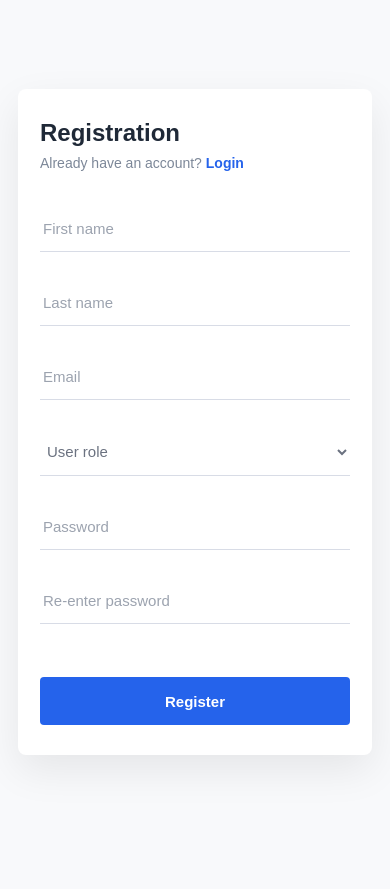
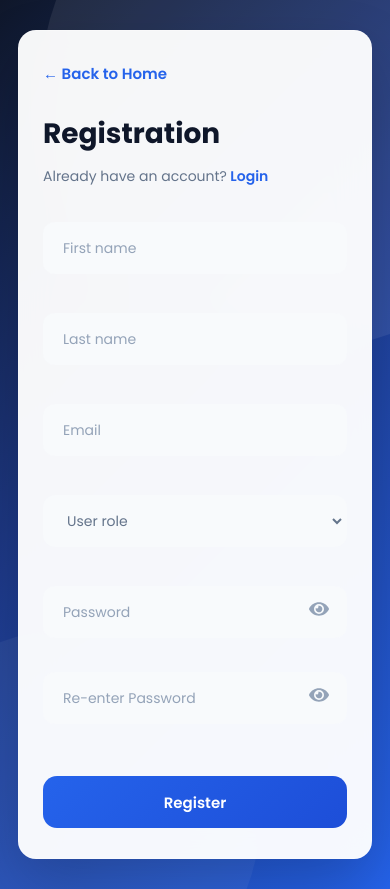
Before and after one commit to Somto-dev1234/real-estate-site, a React (Vite) app: page /signup in a window 390 px wide. Before the commit the page ends 844 px from the top, so only its background shows below. Built offline with nearby package versions, Linux system fonts and the light colour scheme.

Commit message:
Redesign signup page UI

```diff
--- a/package.json
+++ b/package.json
@@ -16,7 +16,7 @@
     "lucide-react": "^1.21.0",
     "react": "^19.2.7",
     "react-dom": "^19.2.7",
-    "react-icons": "^5.6.0",
+    "react-icons": "^5.7.0",
     "react-leaflet": "^5.0.0",
     "react-router-dom": "^7.18.1",
     "swiper": "^14.0.0"
--- a/src/components/signup.css
+++ b/src/components/signup.css
@@ -1,57 +1,145 @@
-/* PAGE */
+/* ==========================
+        GOOGLE FONT
+========================== */
+
+@import url('https://fonts.googleapis.com/css2?family=Poppins:wght@300;400;500;600;700;800&display=swap');
+
+*{
+    margin:0;
+    padding:0;
+    box-sizing:border-box;
+    font-family:"Poppins",sans-serif;
+}
+
+/* ==========================
+        PAGE
+========================== */
 
 .signup-page{
     width:100%;
     min-height:100vh;
 
-    background:#f8f9fb;
-
     display:flex;
     justify-content:center;
     align-items:center;
 
-    padding:80px 20px;
+    padding:70px 20px;
+
+    background:linear-gradient(
+        135deg,
+        #0f172a 0%,
+        #1e3a8a 45%,
+        #2563eb 100%
+    );
+
+    position:relative;
+    overflow:hidden;
 }
 
-/* CARD */
+.signup-page::before{
+    content:"";
+    position:absolute;
+    width:520px;
+    height:520px;
+    background:rgba(255,255,255,.08);
+    border-radius:50%;
+    top:-170px;
+    right:-170px;
+}
+
+.signup-page::after{
+    content:"";
+    position:absolute;
+    width:380px;
+    height:380px;
+    background:rgba(255,255,255,.05);
+    border-radius:50%;
+    bottom:-120px;
+    left:-120px;
+}
+
+/* ==========================
+        CARD
+========================== */
 
 .signup-card{
 
+    position:relative;
+    z-index:2;
+
     width:100%;
-    max-width:430px;
+    max-width:470px;
 
-    background:#fff;
+    background:rgba(255,255,255,.96);
 
-    padding:40px;
+    backdrop-filter:blur(18px);
 
-    border-radius:8px;
+    padding:45px;
+
+    border-radius:22px;
+
+    border:1px solid rgba(255,255,255,.3);
 
     box-shadow:
-    0 15px 40px rgba(0,0,0,.08);
+    0 25px 60px rgba(0,0,0,.20);
 
-    animation:fadeUp .6s ease;
+    animation:fadeUp .7s ease;
 
 }
 
-/* TITLE */
+/* ==========================
+        BACK BUTTON
+========================== */
+
+.back-home{
+
+    display:inline-flex;
+    align-items:center;
+    gap:8px;
+
+    text-decoration:none;
+
+    color:#2563eb;
+
+    font-size:15px;
+
+    font-weight:600;
+
+    margin-bottom:28px;
+
+    transition:.3s;
+
+}
+
+.back-home:hover{
+
+    transform:translateX(-6px);
+
+}
+
+/* ==========================
+        TITLE
+========================== */
 
 .signup-card h2{
 
-    font-size:28px;
+    font-size:34px;
 
-    color:#1f2937;
+    color:#0f172a;
 
-    margin-bottom:8px;
+    margin-bottom:10px;
 
 }
 
 .signup-card p{
 
-    font-size:14px;
+    color:#64748b;
 
-    color:#7c8798;
+    font-size:15px;
 
     margin-bottom:35px;
+
+    line-height:1.6;
 
 }
 
@@ -71,7 +159,9 @@
 
 }
 
-/* FORM */
+/* ==========================
+        FORM
+========================== */
 
 .signup-form{
 
@@ -81,59 +171,115 @@
 
 }
 
-/* INPUTS */
+/* ==========================
+        INPUTS
+========================== */
 
-.signup-form input,
-.signup-form select{
+.signup-form>input,
+.signup-form>select{
 
     width:100%;
 
-    border:none;
+    height:56px;
 
-    border-bottom:1px solid #d8dce6;
+    background:#f8fafc;
 
-    background:transparent;
+    border:2px solid transparent;
 
-    padding:14px 3px;
+    border-radius:12px;
+
+    padding:0 18px;
 
     font-size:15px;
 
-    outline:none;
+    transition:.35s;
 
-    margin-bottom:4px;
-
-    transition:.3s;
+    margin-bottom:5px;
 
 }
 
 .signup-form input:focus,
 .signup-form select:focus{
 
-    border-bottom:2px solid #2563eb;
+    background:white;
+
+    border-color:#2563eb;
+
+    box-shadow:0 0 0 4px rgba(37,99,235,.12);
+
+    outline:none;
 
 }
 
-/* BUTTON */
+.signup-form input::placeholder{
 
-.signup-form button{
+    color:#94a3b8;
 
-    margin-top:25px;
+}
+
+.signup-form select{
+
+    color:#64748b;
+
+}
+
+/* ==========================
+        PASSWORD
+========================== */
+
+.input-group{
+
+    position:relative;
 
     width:100%;
 
-    height:48px;
+}
 
-    border:none;
+.input-group input{
 
-    border-radius:4px;
+    width:100%;
 
-    background:#2563eb;
+    height:56px;
 
-    color:#fff;
+    background:#f8fafc;
+
+    border:2px solid transparent;
+
+    border-radius:12px;
+
+    padding:0 55px 0 18px;
 
     font-size:15px;
 
-    font-weight:600;
+    transition:.35s;
+
+}
+
+.input-group input:focus{
+
+    background:white;
+
+    border-color:#2563eb;
+
+    box-shadow:0 0 0 4px rgba(37,99,235,.12);
+
+    outline:none;
+
+}
+
+.password-toggle{
+
+    position:absolute;
+
+    top:50%;
+
+    right:18px;
+
+    transform:translateY(-50%);
+
+    font-size:20px;
+
+    color:#94a3b8;
 
     cursor:pointer;
 
@@ -141,47 +287,78 @@
 
 }
 
-.signup-form button:hover{
+.password-toggle:hover{
 
-    background:#174fcf;
+    color:#2563eb;
 
-    transform:translateY(-2px);
+    transform:translateY(-50%) scale(1.1);
 
 }
 
-/* ERRORS */
+/* ==========================
+        BUTTON
+========================== */
+
+.register-btn{
+
+    width:100%;
+
+    height:56px;
+
+    border:none;
+
+    border-radius:14px;
+
+    background:linear-gradient(
+        135deg,
+        #2563eb,
+        #1d4ed8
+    );
+
+    color:white;
+
+    font-size:16px;
+
+    font-weight:600;
+
+    cursor:pointer;
+
+    margin-top:18px;
+
+    transition:.35s;
+
+}
+
+.register-btn:hover{
+
+    transform:translateY(-4px);
+
+    box-shadow:
+    0 18px 35px rgba(37,99,235,.35);
+
+}
+
+/* ==========================
+        ERRORS
+========================== */
 
 .signup-form small{
 
-    color:#e53935;
+    color:#ef4444;
 
     font-size:12px;
+
+    margin:6px 0 10px;
 
     min-height:18px;
 
     display:block;
 
-    margin-bottom:6px;
-
 }
 
-/* PLACEHOLDER */
-
-.signup-form input::placeholder{
-
-    color:#9ca3af;
-
-}
-
-/* SELECT */
-
-.signup-form select{
-
-    color:#6b7280;
-
-}
-
-/* ANIMATION */
+/* ==========================
+        ANIMATION
+========================== */
 
 @keyframes fadeUp{
 
@@ -203,7 +380,9 @@
 
 }
 
-/* MOBILE */
+/* ==========================
+        MOBILE
+========================== */
 
 @media(max-width:768px){
 
@@ -215,13 +394,39 @@
 
 .signup-card{
 
-    padding:30px 22px;
+padding:30px 24px;
+
+border-radius:18px;
 
 }
 
 .signup-card h2{
 
-    font-size:24px;
+font-size:28px;
+
+}
+
+.signup-card p{
+
+font-size:14px;
+
+}
+
+.signup-form>input,
+.signup-form>select,
+.input-group input{
+
+height:52px;
+
+font-size:14px;
+
+}
+
+.register-btn{
+
+height:52px;
+
+font-size:15px;
 
 }
 
--- a/src/components/signup.jsx
+++ b/src/components/signup.jsx
@@ -1,6 +1,7 @@
 import React, { useState } from "react";
 import "./signup.css";
 import { Link } from "react-router-dom";
+import { FaEye, FaEyeSlash } from "react-icons/fa";
 
 export default function Signup() {
 
@@ -14,6 +15,8 @@ export default function Signup() {
   });
 
   const [errors, setErrors] = useState({});
+  const [showPassword, setShowPassword] = useState(false);
+  const [showConfirmPassword, setShowConfirmPassword] = useState(false);
 
   const handleChange = (e) => {
     setForm({
@@ -49,9 +52,10 @@ export default function Signup() {
     else if (form.password.length < 8)
       newErrors.password = "Minimum 8 characters";
 
-    if (form.confirmPassword !== form.password)
-      newErrors.confirmPassword =
-        "Passwords do not match";
+    if (!form.confirmPassword)
+      newErrors.confirmPassword = "Please confirm your password";
+    else if (form.confirmPassword !== form.password)
+      newErrors.confirmPassword = "Passwords do not match";
 
     setErrors(newErrors);
 
@@ -68,6 +72,8 @@ export default function Signup() {
         confirmPassword: "",
       });
 
+      setShowPassword(false);
+      setShowConfirmPassword(false);
     }
 
   };
@@ -77,6 +83,13 @@ export default function Signup() {
     <div className="signup-page">
 
       <div className="signup-card">
+
+        <Link
+          to="/"
+          className="back-home"
+        >
+          ← Back to Home
+        </Link>
 
         <h2>Registration</h2>
 
@@ -130,25 +143,58 @@ export default function Signup() {
 
           <small>{errors.role}</small>
 
+          {/* PASSWORD */}
+
+          <div className="input-group">
+
             <input
-            type="password"
+              type={showPassword ? "text" : "password"}
               name="password"
               placeholder="Password"
               value={form.password}
               onChange={handleChange}
             />
+
+            <span
+              className="password-toggle"
+              onClick={() => setShowPassword(!showPassword)}
+            >
+              {showPassword ? <FaEyeSlash /> : <FaEye />}
+            </span>
+
+          </div>
+
           <small>{errors.password}</small>
 
+          {/* CONFIRM PASSWORD */}
+
+          <div className="input-group">
+
             <input
-            type="password"
+              type={showConfirmPassword ? "text" : "password"}
               name="confirmPassword"
-            placeholder="Re-enter password"
+              placeholder="Re-enter Password"
               value={form.confirmPassword}
               onChange={handleChange}
             />
+
+            <span
+              className="password-toggle"
+              onClick={() =>
+                setShowConfirmPassword(!showConfirmPassword)
+              }
+            >
+              {showConfirmPassword ? <FaEyeSlash /> : <FaEye />}
+            </span>
+
+          </div>
+
           <small>{errors.confirmPassword}</small>
 
-          <button>
+          <button
+            type="submit"
+            className="register-btn"
+          >
             Register
           </button>
 
```
Also changed, not shown: src/components/Hero.css (+175 -69 lines), src/components/Hero.jsx (+15 -13 lines), 1 other file (tests, documents, lock files or other folders). Lines whose indentation alone changed are shown as unchanged.
